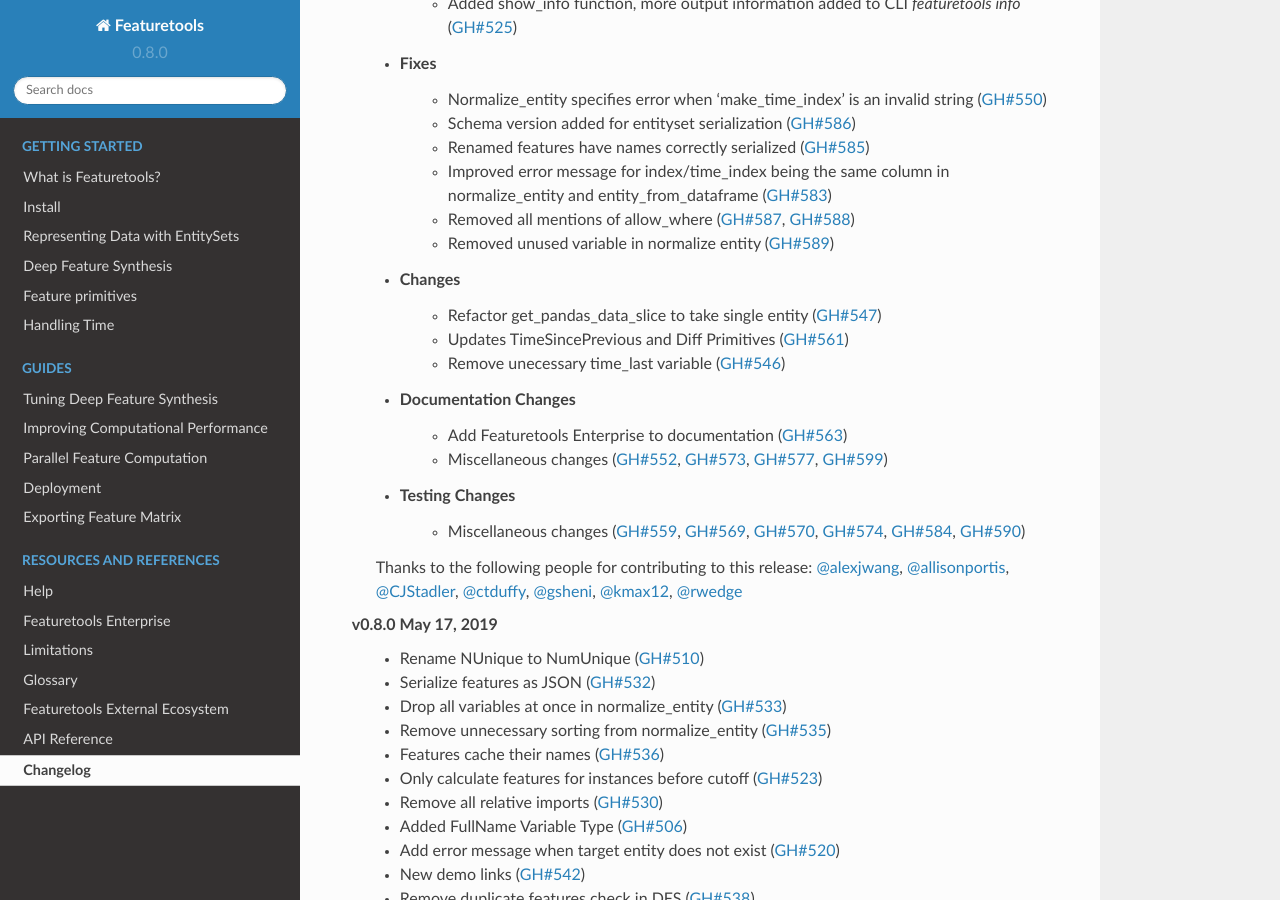
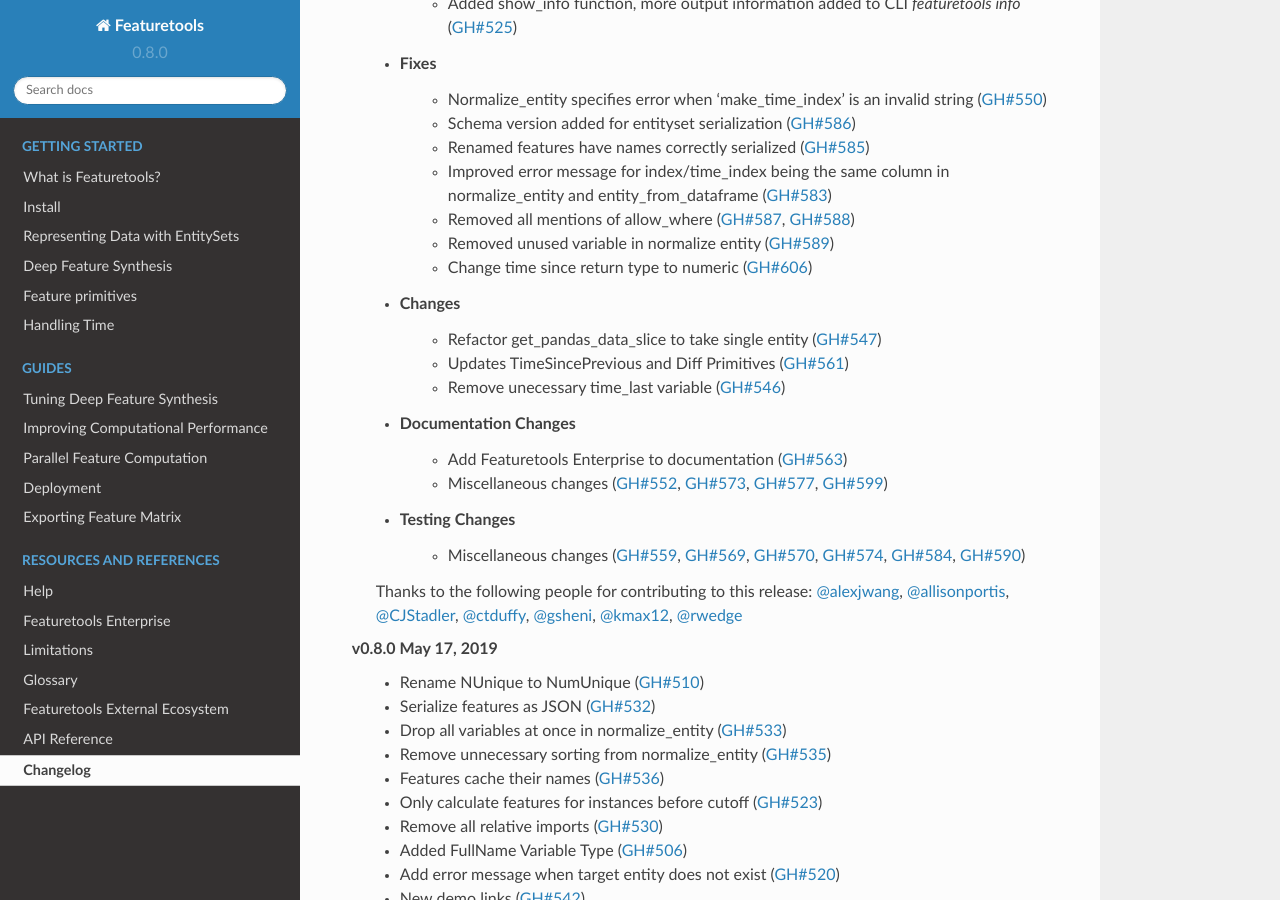
Before and after one commit to alteryx/featuretools, a Sphinx documentation site: the page built from docs/source/changelog.rst, in a window 1280 px wide and 900 px high, scrolled down 379 px. Built offline with Sphinx 7.4.7 and the Read the Docs theme 2.0.0, drawn with Linux system fonts in a browser that asks for light colours; pages that are not in the unit, such as notebooks, are missing from menus.

Commit message:
Update changelog.rst

```diff
--- a/docs/source/changelog.rst
+++ b/docs/source/changelog.rst
@@ -17,6 +17,7 @@
         * Improved error message for index/time_index being the same column in normalize_entity and entity_from_dataframe (:pr:`583`)
         * Removed all mentions of allow_where (:pr:`587`, :pr:`588`)
         * Removed unused variable in normalize entity (:pr:`589`)
+        * Change time since return type to numeric (:pr:`606`)
     * Changes
         * Refactor get_pandas_data_slice to take single entity (:pr:`547`)
         * Updates TimeSincePrevious and Diff Primitives (:pr:`561`)
```
